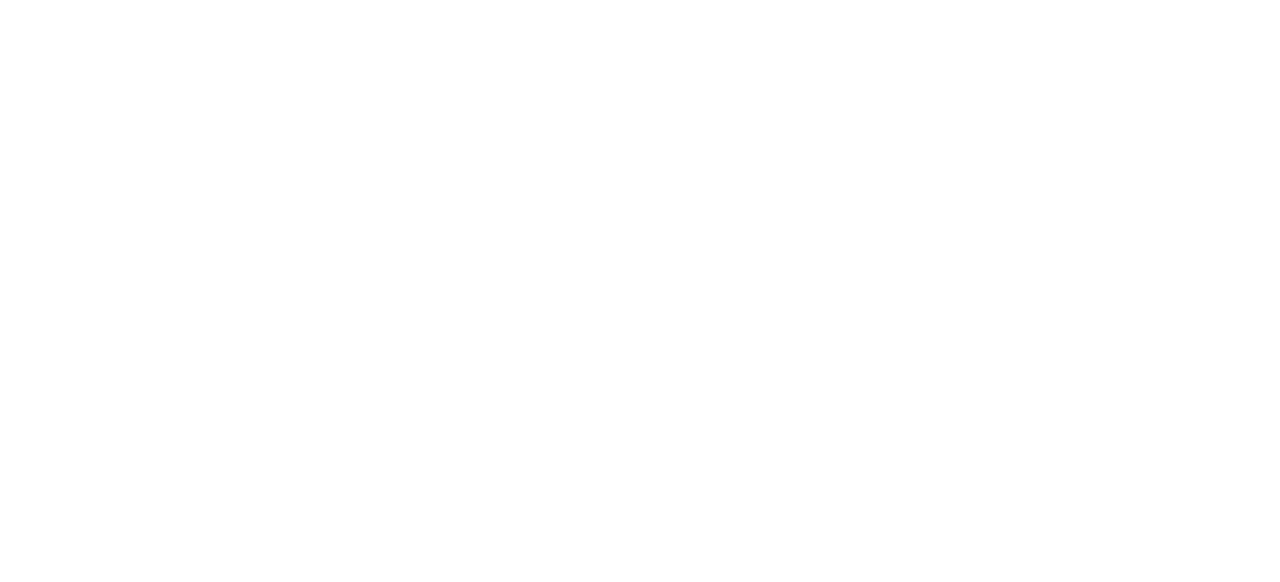
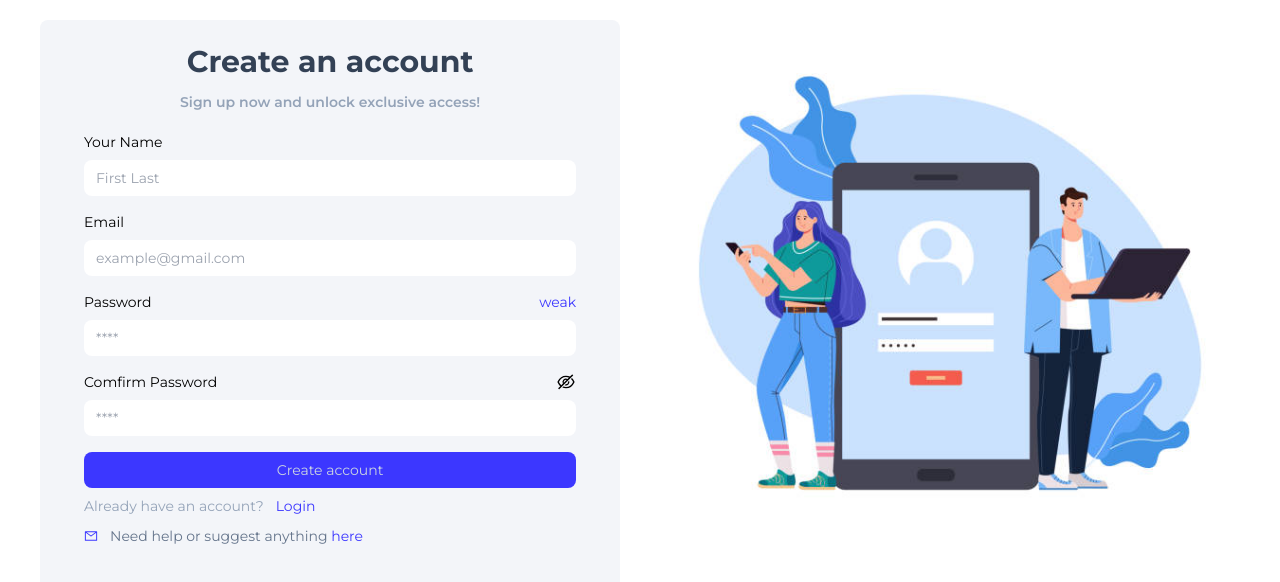
Before and after one commit to kaung222/contact_l, a React (Vite) app: page /register in a window 1280 px wide. Before the commit this address had no page. Shown: the top 582 px of the page. Built offline with nearby package versions, Linux system fonts and the light colour scheme.

Commit message:
login and register

```diff
--- a/src/App.css
+++ b/src/App.css
@@ -1,3 +1,8 @@
+@import url("https://fonts.googleapis.com/css2?family=Montserrat:ital,wght@0,200;0,300;0,400;0,500;0,600;0,700;0,800;0,900;1,200;1,300;1,400;1,500;1,600;1,700;1,800;1,900&family=Poppins:wght@100;200;300;500;600;700&display=swap");
+
+* {
+  font-family: "Montserrat", sans-serif;
+}
 @tailwind base;
 @tailwind components;
 @tailwind utilities;
--- a/src/App.jsx
+++ b/src/App.jsx
@@ -3,6 +3,7 @@ import { Route, Routes } from "react-router-dom";
 import "./App.css";
 import Login from "./pages/Auth/Login";
 import Dashboard from "./pages/Dashboard";
+import Register from "./pages/Auth/Register";
 
 const App = () => {
   return (
@@ -10,6 +11,7 @@ const App = () => {
       <Routes>
         <Route path="/" element={<Dashboard />} />
         <Route path='/login' element={<Login/>}/>
+        <Route path='/register' element={<Register/>}/>
       </Routes>
     </>
   );
--- a/src/components/Layout/Layout.jsx
+++ b/src/components/Layout/Layout.jsx
@@ -6,7 +6,6 @@ const Layout = () => {
     <>
     <Navbar/>
     <div className="">
-      <h1>hello</h1>
         <LeftSidebar/>
     </div>
     </>
--- a/src/pages/Auth/Login.jsx
+++ b/src/pages/Auth/Login.jsx
@@ -1,62 +1,82 @@
-import React, { useState } from "react";
-// import loginIamge from "../assets/login.jpg";
+import { useState } from "react";
+import loginIamge from "../../assets/login.jpg";
 import { Link, useNavigate } from "react-router-dom";
-import { AiOutlineMail } from "react-icons/ai";
-// import { useLoginMutation } from "../features/api/AuthApi";
-// import { useDispatch } from "react-redux";
-// import { addUser } from "../features/services/AuthSlice";
+import {
+  AiOutlineMail,
+  AiOutlineEye,
+  AiOutlineEyeInvisible,
+} from "react-icons/ai";
 
 const Login = () => {
-  // const [login] = useLoginMutation();
-  const [email, setEmail] = useState("james2000@gmail.com");
-  const [password, setPassword] = useState("password");
-  // const navigate = useNavigate();
-  // const dispatch = useDispatch();
+  const navigate = useNavigate();
+  const [email, setEmail] = useState("");
+  const [password, setPassword] = useState("");
+  const [hidePassword, setHidePassword] = useState(true);
 
-  // const user = { email, password };
-  // const loginHandler = async (user) => {
-  //   const data = await login(user);
-  //   console.log(data);
-  //   if (data?.success) {
-  //     dispatch(addUser({ user: data?.user, token: data?.token }));
-  //     console.log(data?.message);
-  //     navigate("/");
-  //   }
-  // };
+  const user = { email, password };
+  const loginHandler = async (user) => {
+    // const response = await login(user);
+    console.log(user);
+    // if (response?.data?.success) {
+    //   dispatch(addUser({ user: response?.data?.user, token: response?.data?.token }));
+    //   console.log("login successfully!");
+    navigate("/");
+    // } else {
+    //   swal(response.error.data.message);
+    // }
+  };
   return (
     <div>
-      <div className="flex items-center justify-center gap-10 bg-white h-screen p-5 px-20 w-full">
+      <div className="flex items-center justify-center gap-10 bg-white h-screen md:p-5 md:px-10 w-full">
         {/* left side start  */}
-        <div className="w-1/2 p-5 rounded-lg h-full bg-[#f3f5f9]">
-          <div className=" px-10">
+        <div className=" w-full md:w-1/2 md:p-5 rounded-lg h-full bg-[#f3f5f9]">
+          <div className=" md:px-10 px-5">
             {/* <span className=" px-1 text-[#3c37ff] text-3xl">Logo</span> */}
             <div className=" my-3 flex items-center justify-center flex-col">
-              <h1 className=" text-3xl mt-5 font-bold text-slate-700">Login</h1>
-              <p className="my-3 font-semibold text-slate-400">
+              <h1 className=" text-2xl md:text-3xl mt-5 font-bold text-slate-700">
+                Login
+              </h1>
+              <p className="my-3  font-semibold text-slate-400">
                 Welcome back , Chief!
               </p>
             </div>
             <div className="text-sm">
               <div className=" mt-2">
-                <label htmlFor="">Email</label>
+                <label htmlFor="" className=" text-base-300">
+                  Email
+                </label>
                 <br />
                 <input
                   value={email}
+                  autoFocus
                   onChange={(e) => setEmail(e.target.value)}
-                  type="text"
+                  type="email"
                   placeholder="example@gmail.com"
-                  className=" border-none  w-full my-2 focus:outline-blue-700 py-2 px-3 rounded-lg"
+                  className=" border-none bg-white  w-full my-2 focus:outline-blue-700 py-2 px-3 rounded-lg"
                 />
               </div>
               <div className=" mt-2">
-                <label htmlFor="">Password</label>
-                <br />
+                <div className="flex items-center justify-between">
+                  <label htmlFor="" className=" text-base-300">
+                    Password
+                  </label>
+                  {hidePassword ? (
+                    <button onClick={() => setHidePassword(!hidePassword)}>
+                      <AiOutlineEyeInvisible className="text-xl" />
+                    </button>
+                  ) : (
+                    <button onClick={() => setHidePassword(!hidePassword)}>
+                      <AiOutlineEye className=" text-xl" />
+                    </button>
+                  )}
+                </div>
+
                 <input
                   value={password}
                   onChange={(e) => setPassword(e.target.value)}
-                  type="text"
+                  type={hidePassword ? "password" : "text"}
                   placeholder="****"
-                  className=" border-none  w-full my-2 focus:outline-blue-700 py-2 px-3 rounded-lg"
+                  className=" border-none bg-white  w-full my-2 focus:outline-blue-700 py-2 px-3 rounded-lg"
                 />
                 <span className=" text-end w-full text-sm text-[#3c37ff] hover:underline cursor-pointer">
                   Recover Password
@@ -69,7 +89,7 @@ const Login = () => {
                 Login
               </button>
               <span className="text-sm font-normal text-slate-400 mt-5">
-                Don't have an account?
+                Do not have an account?
               </span>
               <Link to="/register">
                 <span className="text-[#3c37ff] text-sm mx-3 hover:underline cursor-pointer">
@@ -77,14 +97,15 @@ const Login = () => {
                 </span>
               </Link>
             </div>
-            <div className=" mt-[50px]">
+            <div className=" mt-[20px]">
               <div className=" flex items-center justify-start gap-3 text-sm text-slate-500">
                 <span className="text-[#3c37ff] ">
                   <AiOutlineMail />
                 </span>
                 <span>
-                  Need help or suggest anything
+                  Need help or suggest anything{" "}
                   <Link to="/" className="text-[#3c37ff] hover:underline ">
+                    {" "}
                     here
                   </Link>
                 </span>
@@ -95,8 +116,8 @@ const Login = () => {
         {/* left side end  */}
 
         {/* right side start  */}
-        <div className="w-1/2 h-full">
-          {/* <img src={loginIamge} alt="" /> */}
+        <div className="md:w-1/2 hidden md:block h-full ">
+          <img src={loginIamge} alt="" />
         </div>
 
         {/* right side end  */}
--- a/src/pages/Auth/Register.jsx
+++ b/src/pages/Auth/Register.jsx
@@ -1,8 +1,160 @@
+import  { useState } from "react";
+import loginIamge from "../../assets/login.jpg";
+import { Link} from "react-router-dom";
+import {
+  AiOutlineMail,
+  AiOutlineEye,
+  AiOutlineEyeInvisible,
+} from "react-icons/ai";
+// import { useRegisterMutation } from "../features/api/AuthApi";
+// import { useDispatch } from "react-redux";
+// import { useRegisterMutation } from "../features/api/AuthApi";
+// import { addUser } from "../features/services/AuthSlice";
 
 const Register = () => {
+  // const navigate = useNavigate();
+  // const dispatch = useDispatch();
+  // const [register] = useRegisterMutation();
+  const [name, setName] = useState("");
+  const [email, setEmail] = useState("");
+  const [password, setPassword] = useState("");
+  const [password_confirmation, setConfirmed_password] = useState("");
+  const [hidePassword, setHidePassword] = useState(true);
+
+  const user = { name, email, password, password_confirmation };
+  const registerHandler = async (user) => {
+    // const { data } = await register(user);
+    console.log(user);
+    // if (data?.success) {
+    //   console.log("register successfully!");
+    //   dispatch(addUser({ user: data?.user, token: data?.token }));
+
+    //   // swal("Register successfully");
+    //   navigate("/login");
+    //   toast("successfully register");
+    // }
+  };
   return (
-    <div>Hello AungKyawWin</div>
-  )
-}
+    <div>
+      <div className="flex items-center justify-center gap-10 bg-white h-screen md:p-5 md:px-10 w-full">
+        {/* left side start  */}
+        <div className="md:w-1/2 w-full p-1 rounded-lg h-full bg-[#f3f5f9]">
+          <div className=" md:px-10 px-5">
+            {/* <span className=" px-1 text-[#3c37ff] text-3xl">Logo</span> */}
+            <div className=" my-2 flex items-center justify-center flex-col">
+              <h1 className=" text-2xl md:text-3xl mt-3 font-bold text-slate-700">
+                Create an account
+              </h1>
+              <p className="my-3 font-semibold text-sm text-slate-400">
+                Sign up now and unlock exclusive access!
+              </p>
+            </div>
+            <div className=" text-sm">
+              <div className=" mt-2">
+                <label htmlFor="" className="text-base-300">
+                  Your Name
+                </label>
+                <br />
+                <input
+                  onChange={(e) => setName(e.target.value)}
+                  type="text"
+                  placeholder="First Last"
+                  className=" border-none bg-white  w-full my-2 focus:outline-blue-700 py-2 px-3 rounded-lg"
+                />
+              </div>
+              <div className=" mt-2">
+                <label htmlFor="" className="text-base-300">
+                  Email
+                </label>
+                <br />
+                <input
+                  onChange={(e) => setEmail(e.target.value)}
+                  type="email"
+                  placeholder="example@gmail.com"
+                  className=" border-none bg-white  w-full my-2 focus:outline-blue-700 py-2 px-3 rounded-lg"
+                />
+              </div>
+              <div className=" mt-2">
+                <div className=" flex items-center justify-between">
+                  <label htmlFor="" className="text-base-300">
+                    Password
+                  </label>
+                  <span className=" text-[#3c37ff] text-sm">
+                    {password.length > 8 || password.includes("@")
+                      ? "strong"
+                      : "weak"}
+                  </span>
+                </div>
+                <input
+                  onChange={(e) => setPassword(e.target.value)}
+                  type={hidePassword ? "password" : "text"}
+                  placeholder="****"
+                  className=" border-none bg-white w-full my-2 focus:outline-blue-700 py-2 px-3 rounded-lg"
+                />
+              </div>
+              <div className=" mt-2">
+                <div className=" flex items-center justify-between">
+                  <label htmlFor="" className=" text-base-300">
+                    Comfirm Password
+                  </label>
+                  {hidePassword ? (
+                    <button onClick={() => setHidePassword(!hidePassword)}>
+                      <AiOutlineEyeInvisible className="text-xl" />
+                    </button>
+                  ) : (
+                    <button onClick={() => setHidePassword(!hidePassword)}>
+                      <AiOutlineEye className=" text-xl" />
+                    </button>
+                  )}
+                </div>
+                <input
+                  onChange={(e) => setConfirmed_password(e.target.value)}
+                  type={hidePassword ? "password" : "text"}
+                  placeholder="****"
+                  className=" border-none bg-white  w-full my-2 focus:outline-blue-700 py-2 px-3 rounded-lg"
+                />
+              </div>
+              <button
+                className="border-none  w-full my-2 bg-[#3c37ff] text-slate-300 focus:outline-blue-700 py-2 px-3 rounded-lg"
+                onClick={() => registerHandler(user)}
+              >
+                Create account
+              </button>
+              <span className="text-sm font-normal text-slate-400 mt-3">
+                Already have an account?
+              </span>
+              <Link to="/login">
+                <span className="text-[#3c37ff] text-sm mx-3 hover:underline cursor-pointer">
+                  Login
+                </span>
+              </Link>
+            </div>
+            <div className="mt-[10px]">
+              <div className=" flex items-center justify-start gap-3 text-sm text-slate-500">
+                <span className="text-[#3c37ff] ">
+                  <AiOutlineMail />
+                </span>
+                <span>
+                  Need help or suggest anything{" "}
+                  <Link to="/" className="text-[#3c37ff] hover:underline ">
+                    here
+                  </Link>
+                </span>
+              </div>
+            </div>
+          </div>
+        </div>
+        {/* left side end  */}
 
-export default Register
+        {/* right side start  */}
+        <div className="w-1/2 hidden md:block h-full">
+          <img src={loginIamge} alt="" />
+        </div>
+
+        {/* right side end  */}
+      </div>
+    </div>
+  );
+};
+
+export default Register;
```
Also changed, not shown: src/components/Layout/Navbar.jsx (+5 -2 lines), src/assets/login.jpg (added).
